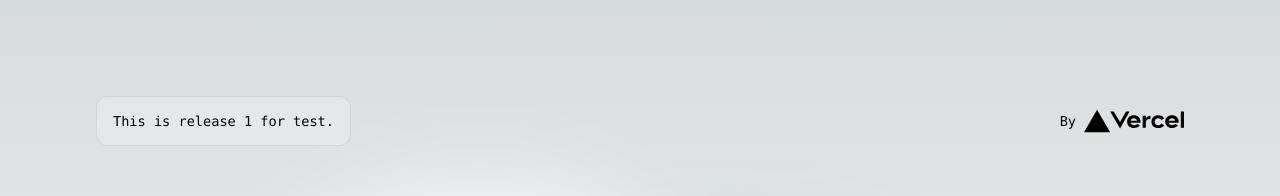
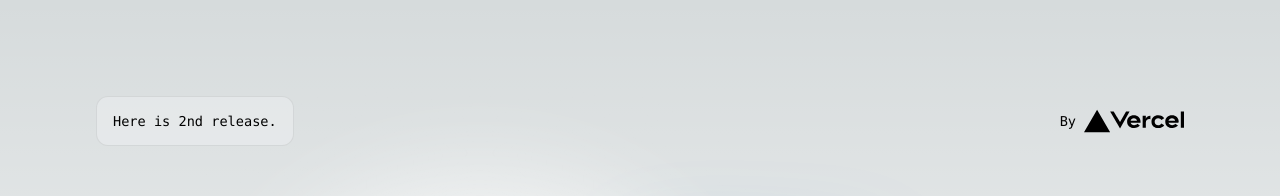
Before and after one commit to HimandriSharma/hello-next, a Next.js app: page / in a window 1280 px wide. Shown: the top 196 px of the page. Built offline with nearby package versions, Linux system fonts and the light colour scheme.

Commit message:
second release here

```diff
--- a/pages/index.tsx
+++ b/pages/index.tsx
@@ -17,7 +17,7 @@ export default function Home() {
       <main className={styles.main}>
         <div className={styles.description}>
           <p>
-            This is release 1 for test.
+            Here is 2nd release.
           </p>
           <div>
             <a
```
